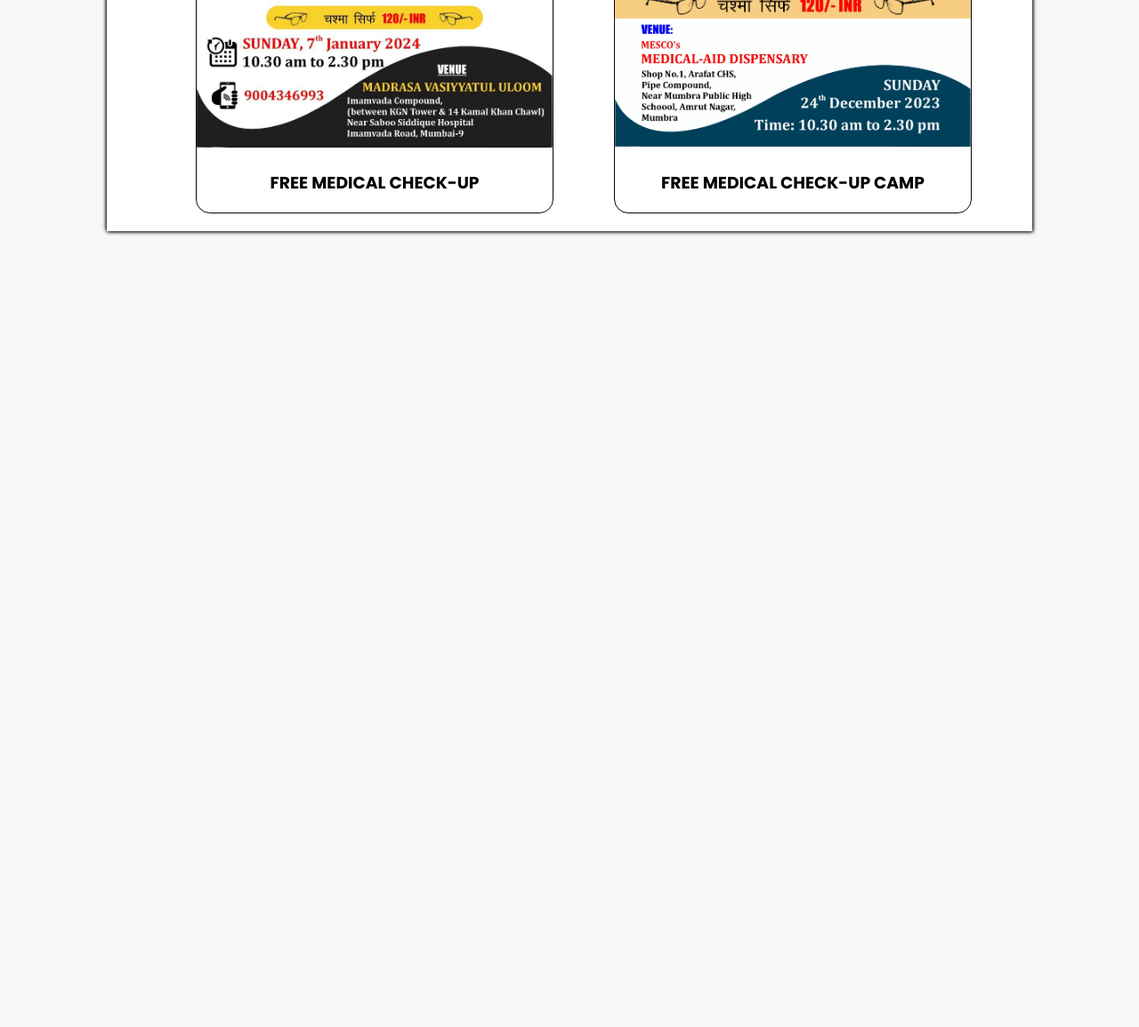
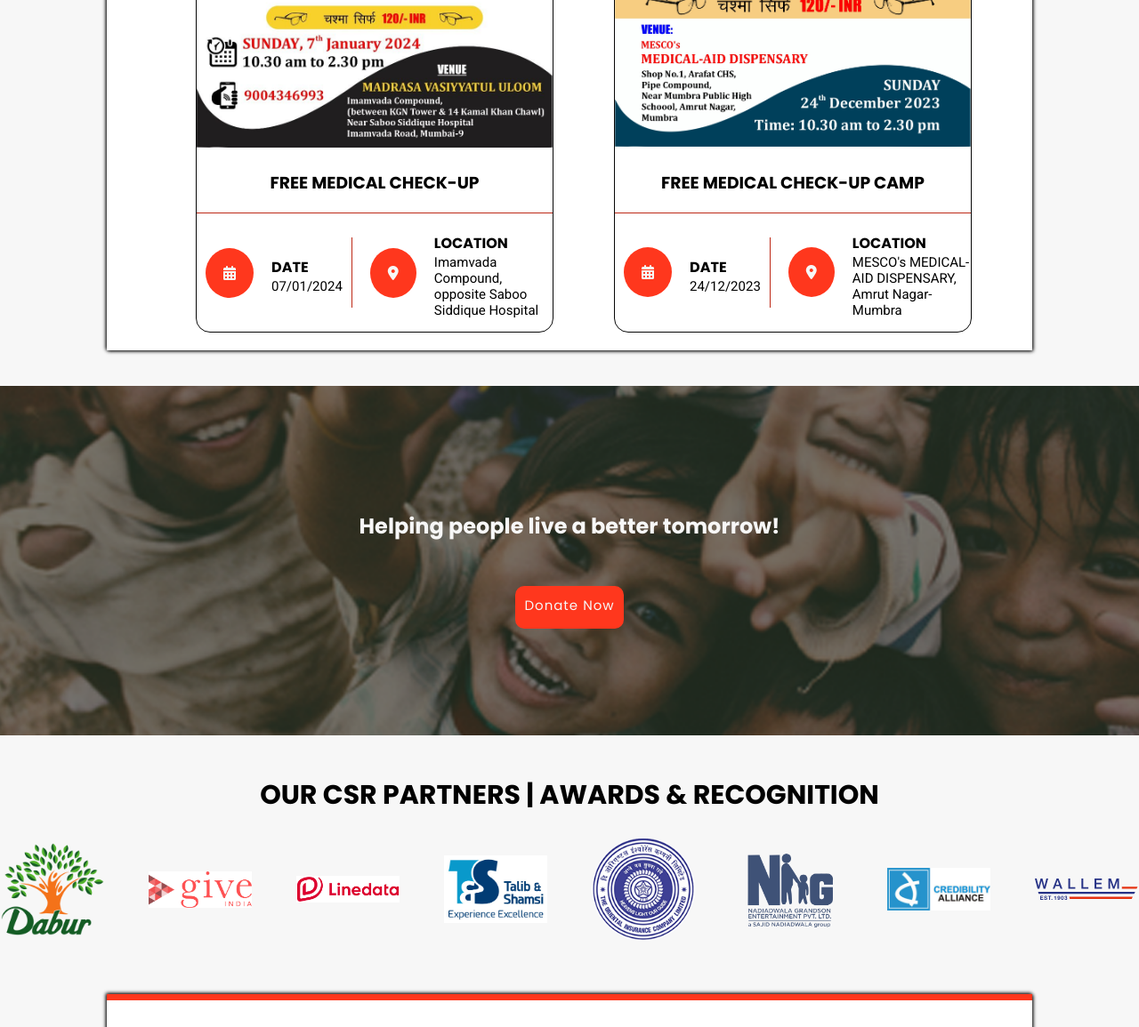
Before and after one commit to Abdul-Mannan-Codes/mesco-clone, a plain HTML site: page index.html in a window 1280 px wide. Shown: the part 3328-4483 px from the top of the page at 89% size. Before the commit the page ends 3628 px from the top, so only its background shows below. Drawn offline with Linux system fonts and the light colour scheme; a web font is replaced by a local one.

Commit message:
partnership section added

```diff
--- a/index.html
+++ b/index.html
@@ -9,7 +9,9 @@
 <link href="https://fonts.googleapis.com/css2?family=Poppins:ital,wght@0,100;0,200;0,300;0,400;0,500;0,600;0,700;0,800;0,900;1,100;1,200;1,300;1,400;1,500;1,600;1,700;1,800;1,900&display=swap" rel="stylesheet">
 <link href="https://fonts.googleapis.com/css2?family=Dancing+Script:wght@400..700&display=swap" rel="stylesheet">
 <link href="https://fonts.googleapis.com/css2?family=Dancing+Script:wght@400..700&family=Pacifico&display=swap" rel="stylesheet">
-    <link rel="stylesheet" href="style.css">
+<link href="https://fonts.googleapis.com/css2?family=Playfair+Display:ital,wght@0,400..900;1,400..900&family=Roboto:ital,wght@0,100;0,300;0,400;0,500;0,700;0,900;1,100;1,300;1,400;1,500;1,700;1,900&display=swap" rel="stylesheet">
+<link rel="icon" href="Images/mesco-logo.png" type="x/png">
+<link rel="stylesheet" href="style.css">
     <title>MESCO | Modern Educational Social & Cultural Organization</title>
 </head>
 <body>
@@ -117,9 +119,11 @@
                 <button class="btn learn-more"> Zakat Appeal </button>
             </div>
         </div>
-        <div class="go-up">
-            <a href="#header"><i class="fa-solid fa-chevron-up"></i></a>
-        </div>
+        <a href="#header">
+            <div class="go-up">
+                <i class="fa-solid fa-chevron-up"></i>
+            </div>
+        </a>
     </section>
     <section id="count-section">
         <div class="container grid counter-grid">
@@ -182,8 +186,19 @@
                         </div>
                         <div class="event-details">
                             <div class="event-date">
+                                <i class="fa-solid fa-calendar-days"></i>
+                                <div class="date">
+                                    <h4>DATE</h4>
+                                    <p>07/01/2024</p>
+                                </div>
                             </div>
-                            <div class="event-location"></div>
+                            <div class="event-location">
+                                <i class="fa-solid fa-location-dot"></i>
+                                <div class="location">
+                                    <h4>LOCATION</h4>
+                                    <p>Imamvada Compound, opposite Saboo Siddique Hospital</p>
+                                </div>
+                            </div>
                         </div>
                     </div>
                     <div class="event-item">
@@ -194,8 +209,81 @@
                             <h3>FREE MEDICAL CHECK-UP CAMP</h3>
                         </div>
                         <div class="event-details">
-                            <div class="event-date"></div>
-                            <div class="event-location"></div>
+                            <div class="event-date">
+                                <i class="fa-solid fa-calendar-days"></i>
+                                <div class="date">
+                                    <h4>DATE</h4>
+                                    <p>24/12/2023</p>
+                                </div>
+                            </div>
+                            <div class="event-location">
+                                <i class="fa-solid fa-location-dot"></i>
+                                <div class="location">
+                                    <h4>LOCATION</h4>
+                                    <p>MESCO's MEDICAL-AID DISPENSARY, Amrut Nagar-Mumbra</p>
+                                </div>
+                            </div>
+                        </div>
+                    </div>
+                </div>
+            </div>
+        </div>
+    </section>
+    <section id="donate-section">
+        <div class="container flex-center donate-div">
+            <div class="content">
+                <h1>Helping people live a better tomorrow!</h1>
+                <a href="donation.html"> <button id="donate2" class="bg-red btn"> Donate Now </button> </a>
+            </div>
+        </div>
+    </section>
+    <section id="partnership-section">
+        <div class="container">
+            <div class="partner-head">
+                <h1> OUR CSR PARTNERS | AWARDS & RECOGNITION </h1>
+            </div>
+            <div class="partner-logo flex-center">
+                <img src="Images/Dabur_Logo.png" alt="Dabur">
+                <img src="Images/giveindia-logo.jpg" alt="GiveIndia">
+                <img src="Images/linedata-logo.png" alt="LineData">
+                <img src="Images/talib-and-shamsi-logo.jpg" alt="Talib & Shamsi">
+                <img src="Images/insurance-logo.png" alt="Oriental Insurance">
+                <img src="Images/madiadwala-logo.png" alt="Nadiadwala & Grandsons">
+                <img src="Images/credibility-logo.jpg" alt="Credibility Alliance">
+                <img src="Images/wallem-logo2.svg" alt="Wallem">
+            </div>
+        </div>
+    </section>
+    <section id="news-section">
+        <div class="container">
+            <div class="news">
+                <div class="news-head">
+                    <h1> Latest News </h1>
+                    <i class="fa-solid fa-star"></i>
+                </div>
+                <div class="news-grid">
+                    <div class="news-item">
+                        <div class="news-img">
+                            <img src="images/news1.png" alt="News Image">
+                        </div>
+                        <div class="event-name">
+                            <h4>FREE MEDICAL CHECK-UP</h4>
+                        </div>
+                    </div>
+                    <div class="news-item">
+                        <div class="news-img">
+                            <img src="images/news2.png" alt="News Image">
+                        </div>
+                        <div class="event-name">
+                            <h4>FREE MEDICAL CHECK-UP</h4>
+                        </div>
+                    </div>
+                    <div class="news-item">
+                        <div class="event-img news-img">
+                            <img src="images/news3.png" alt="News Image">
+                        </div>
+                        <div class="event-name">
+                            <h4>FREE MEDICAL CHECK-UP</h4>
                         </div>
                     </div>
                 </div>
--- a/script.js
+++ b/script.js
@@ -6,7 +6,6 @@ for(let i=update;i<=value;i+=update){
     count[id].textContent = i+add;
     await sleep(sleepTime);
 }
-console.log('loop terminated');
 }
 increment(0,89052,52,60);
 increment(1,12199,199,500);
--- a/style.css
+++ b/style.css
@@ -26,6 +26,12 @@ body{
     justify-content: space-around;
     align-items:center;
 }
+.flex-center{
+    display:flex;
+    justify-content: center;
+    align-items: center;
+}
+
 #marq-link{
     color:var(--light);
     text-decoration: none;
@@ -324,12 +330,15 @@ body{
     a{
         color:var(--dark);
     }
+    a:hover{
+        color:var(--color1);
+    }
 }
 .notice-item:hover{
     scale:1.01;
     box-shadow: 1px 1px 4px var(--color1), -1px -1px 4px var(--color1);
 }
-#event-section{
+#event-section, #news-section{
     img{
         width:100%;
         margin:auto;
@@ -337,7 +346,7 @@ body{
         border-top-left-radius: 1rem;
     }
 }
-.event-head{
+.event-head, .news-head{
     text-align:center;
     font-size:20px;
     position:relative;
@@ -348,7 +357,7 @@ body{
         color:var(--primary);
     }
 }
-.events{
+.events, .news{
     border-top:7px solid var(--primary);
     margin:20px 60px;
     box-shadow:1px 1px 4px var(--dark), -1px -1px 4px var(--dark);
@@ -375,6 +384,83 @@ body{
     }
 }
 .event-img{
+    overflow: hidden;
+
+}
+.event-details, .event-date, .event-location{
+    display:flex;
+    justify-content: center;
+    align-items: center;
+    text-align: left;
+    gap:20px;
+    i{
+        border-radius: 50%;
+        background-color: var(--primary);
+        padding:20px;
+        color: var(--light);
+    }
+}
+.event-details{
+    padding-left:10px;
+    border-top:1px solid var(--primary-dark);
+}
+.date, .location{
+    h4{
+        margin-bottom:0;
+    }
+    p{
+        margin-top:0;
+        font-family: "Roboto", serif;
+        font-size: 15px;
+    }
+}
+.date{
+    padding-right:10px;
+}
+.event-date{
+    border-right:1px solid var(--primary-dark);
+}
+#donate-section{
+    background-image: url(Images/donatebg1.png);
+    background-position:top;
+    background-repeat: no-repeat;
+    background-size: cover;
+    background-attachment: fixed;
+}
+.content{
+    text-align: center;
+    margin:100px auto;
+    h1{
+        margin-bottom: 50px;
+        color:var(--light);
+    }
+}
+#donate2:hover{
+    background-color: var(--color1);
+    color:var(--light);
+    border:none;
+}
+.partner-head{
+    text-align:center;
+    font-size:20px;
+}
+.partner-logo{
+    gap:50px;
+    img{
+        width:10%;
+    }
+}
+.news-grid{
+    display:grid;
+    grid-template-columns: auto auto auto;
+    gap:0px;
+    margin:auto;
+}
+.news-item{
+    border:1px solid var(--dark);
+    text-align: center;
+    width:300px;
+    border-radius: 1rem;
     overflow: hidden;
 }
 @media only screen and (max-width:820px){
```
Also changed, not shown: donation.html (added, +41 -0 lines), Images/Dabur_Logo.png (added), Images/credibility-logo.jpg (added), Images/donatebg1.png (added), Images/giveindia-logo.jpg (added), Images/insurance-logo.png (added), Images/linedata-logo.png (added), Images/madiadwala-logo.png (added), Images/news1.png (added), Images/news3.png (added), Images/talib-and-shamsi-logo.jpg (added), Images/wallem-logo.png (added), Images/wallem-logo2.svg (added), 1 other file.
